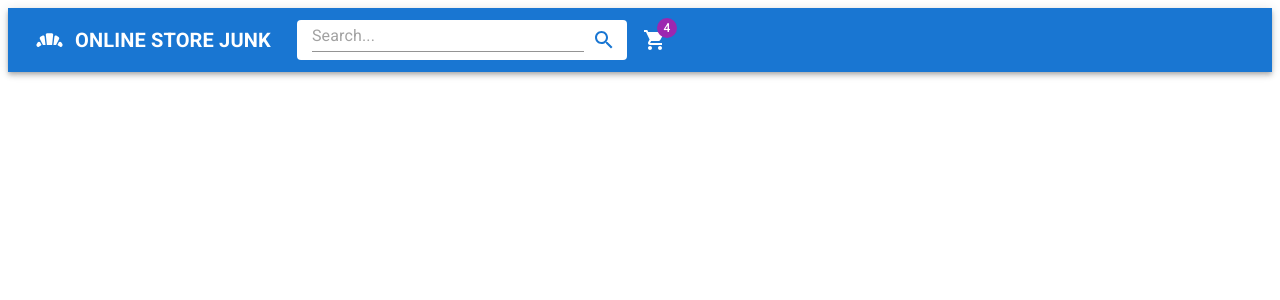
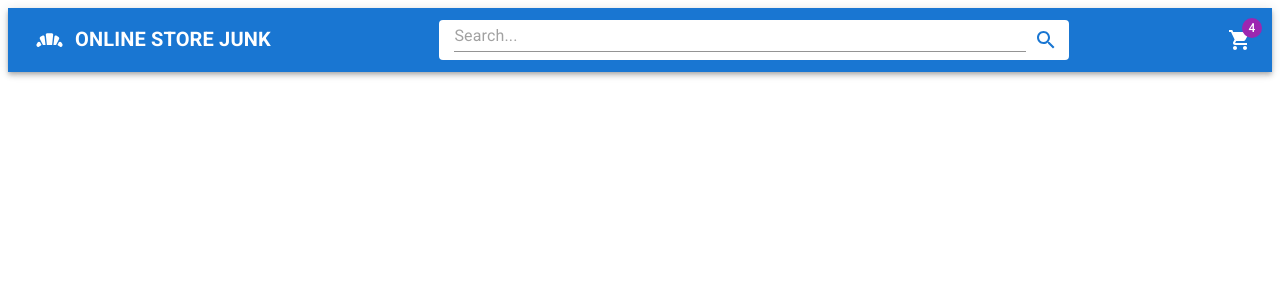
Before and after one commit to efinswim/Online-Store, a React (Create React App) app: page / in a window 1280 px wide. Shown: the top 300 px of the page. Built offline with nearby package versions, Linux system fonts and the light colour scheme.

Commit message:
complete navbar

```diff
--- a/src/App.js
+++ b/src/App.js
@@ -5,8 +5,7 @@ function App() {
   return (
     <Box>
       <Navbar />
-      <Stack direction='row' justifyContent='space-between' spacing={2}>
-      </Stack>
+      <Stack direction='row' justifyContent='space-between' spacing={2}></Stack>
     </Box>
   );
 }
--- a/src/components/Navbar.jsx
+++ b/src/components/Navbar.jsx
@@ -16,6 +16,7 @@ import React from 'react';
 
 const StyledToolbar = styled(Toolbar)({
   display: 'flex',
+  justifyContent: 'space-between',
 });
 
 const Search = styled('div')(({ theme }) => ({
@@ -23,16 +24,22 @@ const Search = styled('div')(({ theme }) => ({
   padding: '0 15px',
   margin: '10px',
   borderRadius: theme.shape.borderRadius,
-  width: '300px',
+  width: '600px',
+}));
+
+const LogoBlock = styled('div')(({ theme }) => ({
+  display: 'flex',
 }));
 
 function Navbar() {
   return (
     <AppBar position='sticky'>
-      <Container maxWidth='xl' sx={{ display: 'flex' }}>
+      <Container maxWidth='xl'>
         <StyledToolbar disableGutters>
+          <LogoBlock>
+            {' '}
             <BakeryDining
-            sx={{ display: { xs: 'flex', sm: 'flex' }, mr: 1 }}
+              sx={{ mr: 1 }}
               fontSize='large'
             />
             <Typography
@@ -48,7 +55,8 @@ function Navbar() {
               }}>
               ONLINE STORE JUNK
             </Typography>
-            <Search sx={{ display: { xs: 'none', sm: 'flex' }, mr: 1 }}>
+          </LogoBlock>
+          <Search sx={{ display: { xs: 'flex', sm: 'flex' }, mr: 1 }}>
             <TextField
               fullWidth
               onInput={(e) => {
```
Also changed, not shown: 1 other file (tests, documents, lock files or other folders). Lines whose indentation alone changed are shown as unchanged.
